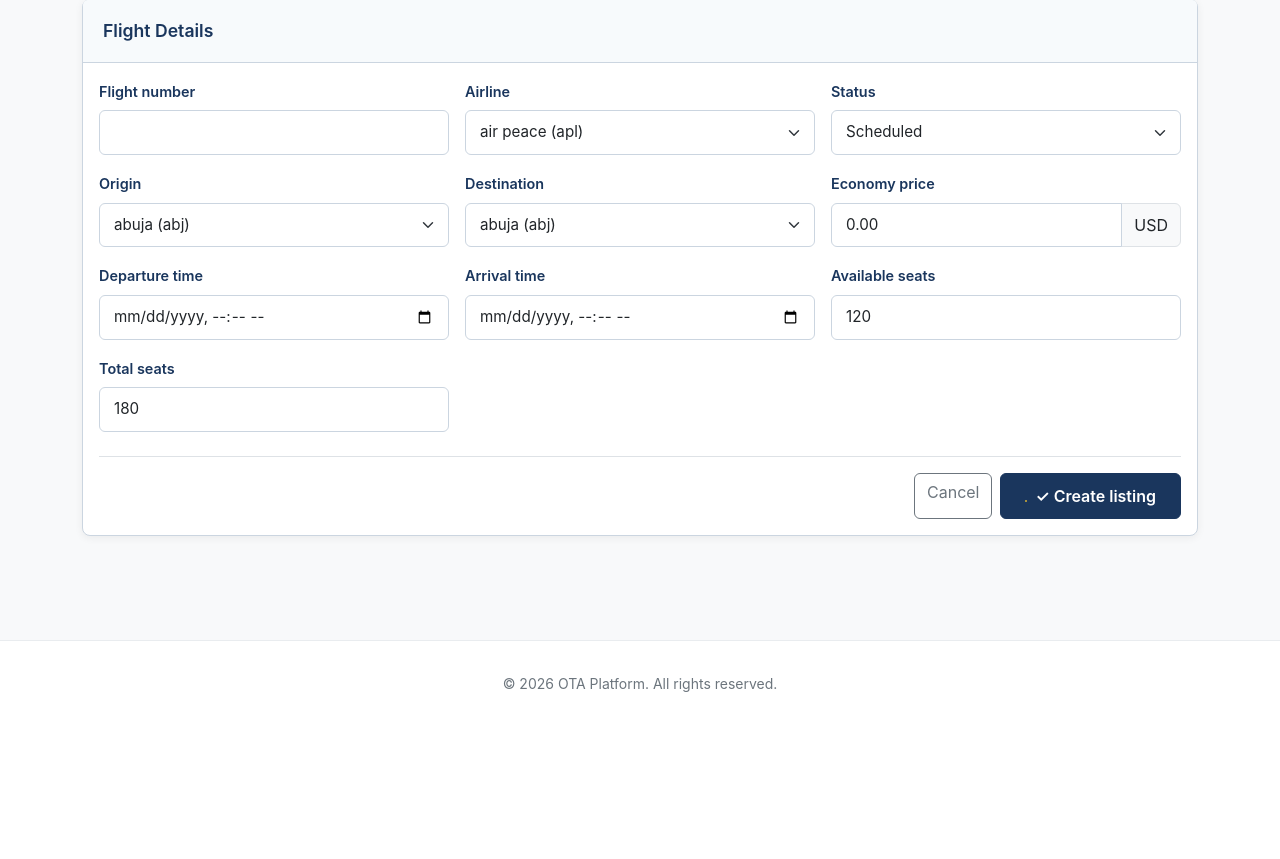
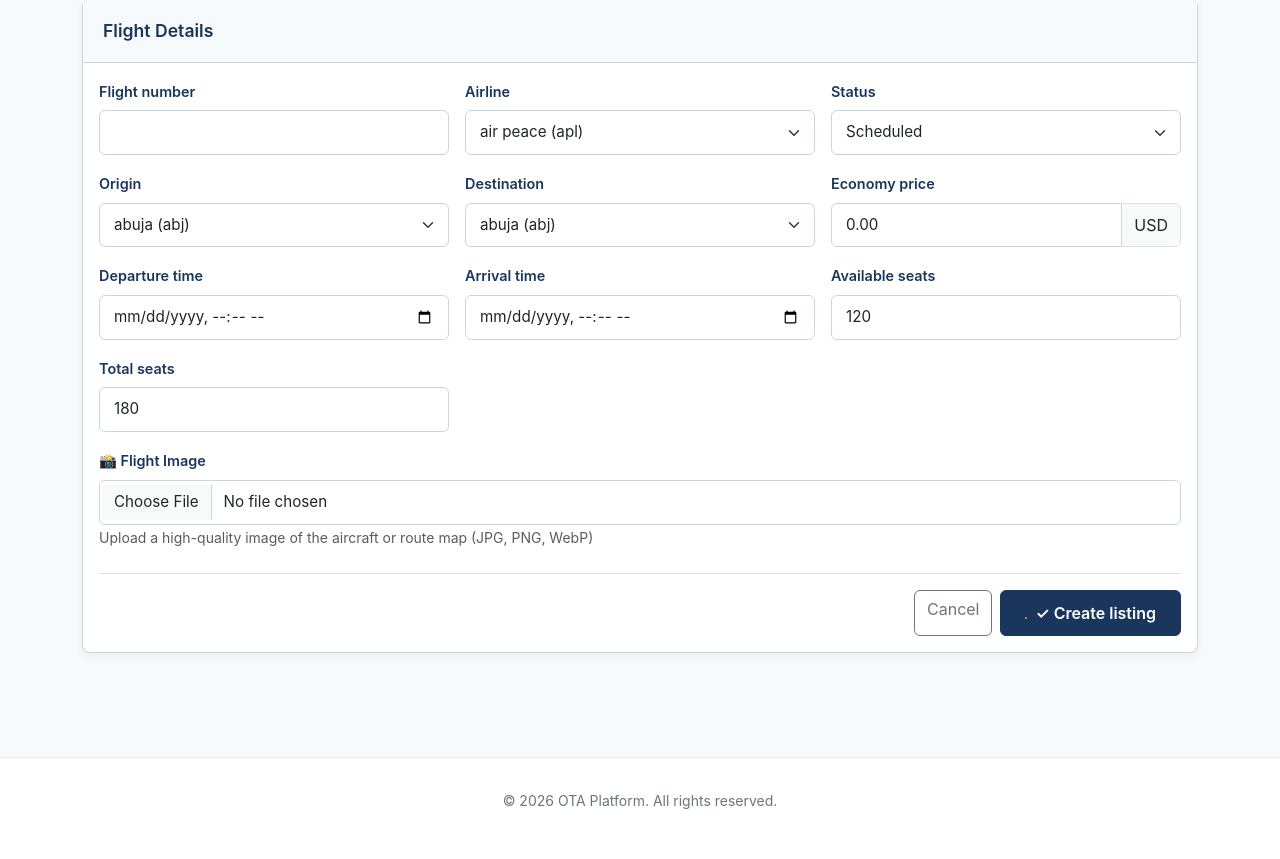
Before and after one commit to enekele/luxury, a Django app: page /partners/properties/flights/create/ in a window 1280 px wide. Shown: the part 299-1158 px from the top of the page. Before the commit the page ends 991 px from the top, so only its background shows below. Run offline with Django 4.2, Linux system fonts and the light colour scheme; a user stored in the database is signed in; data comes from the database, SQL or seed files in the repository; data that the repository does not hold is empty.

Commit message:
Update project code

```diff
--- a/ota_platform/partners_dashboard/views.py
+++ b/ota_platform/partners_dashboard/views.py
@@ -228,7 +228,11 @@ def create_hotel_property(request):
         if price_amount:
             price_currency = request.POST.get('price_per_night_1', 'USD')
             hotel.price_per_night = Money(Decimal(str(price_amount)), price_currency)
-            hotel.save(update_fields=['price_per_night'])
+        # Handle image upload
+        if 'main_image' in request.FILES:
+            hotel.main_image = request.FILES['main_image']
+        hotel.save()
+
         HotelPartner.objects.create(
             owner=request.user,
             hotel=hotel,
@@ -276,7 +280,10 @@ def create_flight_property(request):
         if price_amount:
             currency = request.POST.get('economy_price_1', 'USD')
             flight.economy_price = Money(Decimal(str(price_amount)), currency)
-            flight.save(update_fields=['economy_price'])
+        # Handle image upload
+        if 'main_image' in request.FILES:
+            flight.main_image = request.FILES['main_image']
+        flight.save()
         messages.success(request, f'{flight.flight_number} was added successfully.')
         return redirect('partners_dashboard:manage_properties')
 
@@ -320,6 +327,9 @@ def create_car_property(request):
         if deposit:
             deposit_currency = request.POST.get('security_deposit_1', 'USD')
             car.security_deposit = Money(Decimal(str(deposit)), deposit_currency)
+        # Handle image upload
+        if 'main_image' in request.FILES:
+            car.main_image = request.FILES['main_image']
         car.save()
         messages.success(request, f'{car.car_model} was added successfully.')
         return redirect('partners_dashboard:manage_properties')
@@ -367,7 +377,10 @@ def create_tour_property(request):
         if price_amount:
             currency = request.POST.get('price_per_person_1', 'USD')
             tour.price_per_person = Money(Decimal(str(price_amount)), currency)
-            tour.save(update_fields=['price_per_person'])
+        # Handle image upload
+        if 'main_image' in request.FILES:
+            tour.main_image = request.FILES['main_image']
+        tour.save()
         messages.success(request, f'{tour.name} was added successfully.')
         return redirect('partners_dashboard:manage_properties')
 
--- a/ota_platform/templates/partners_dashboard/create_flight_property.html
+++ b/ota_platform/templates/partners_dashboard/create_flight_property.html
@@ -117,7 +117,7 @@
             <h5>Flight Details</h5>
         </div>
         <div class="card-body">
-            <form method="post">
+            <form method="post" enctype="multipart/form-data">
                 {% csrf_token %}
                 <div class="row g-3">
                     <div class="col-md-4">
@@ -182,6 +182,12 @@
                         <label class="form-label">Total seats</label>
                         <input type="number" class="form-control" name="total_seats" value="180" required>
                     </div>
+
+                    <div class="col-12">
+                        <label class="form-label">📸 Flight Image</label>
+                        <input type="file" class="form-control" name="main_image" accept="image/*">
+                        <small class="text-muted">Upload a high-quality image of the aircraft or route map (JPG, PNG, WebP)</small>
+                    </div>
                 </div>
 
                 <div class="mt-4 pt-3 border-top d-flex gap-2 justify-content-end">
```
Also changed, not shown: ota_platform/templates/partners_dashboard/checkout_hotel_property.html (+9 -0 lines), ota_platform/templates/partners_dashboard/create_car_property.html (+7 -1 lines), ota_platform/templates/partners_dashboard/create_hotel_property.html (+7 -1 lines), ota_platform/templates/partners_dashboard/create_tour_property.html (+7 -1 lines), 1 other file.
